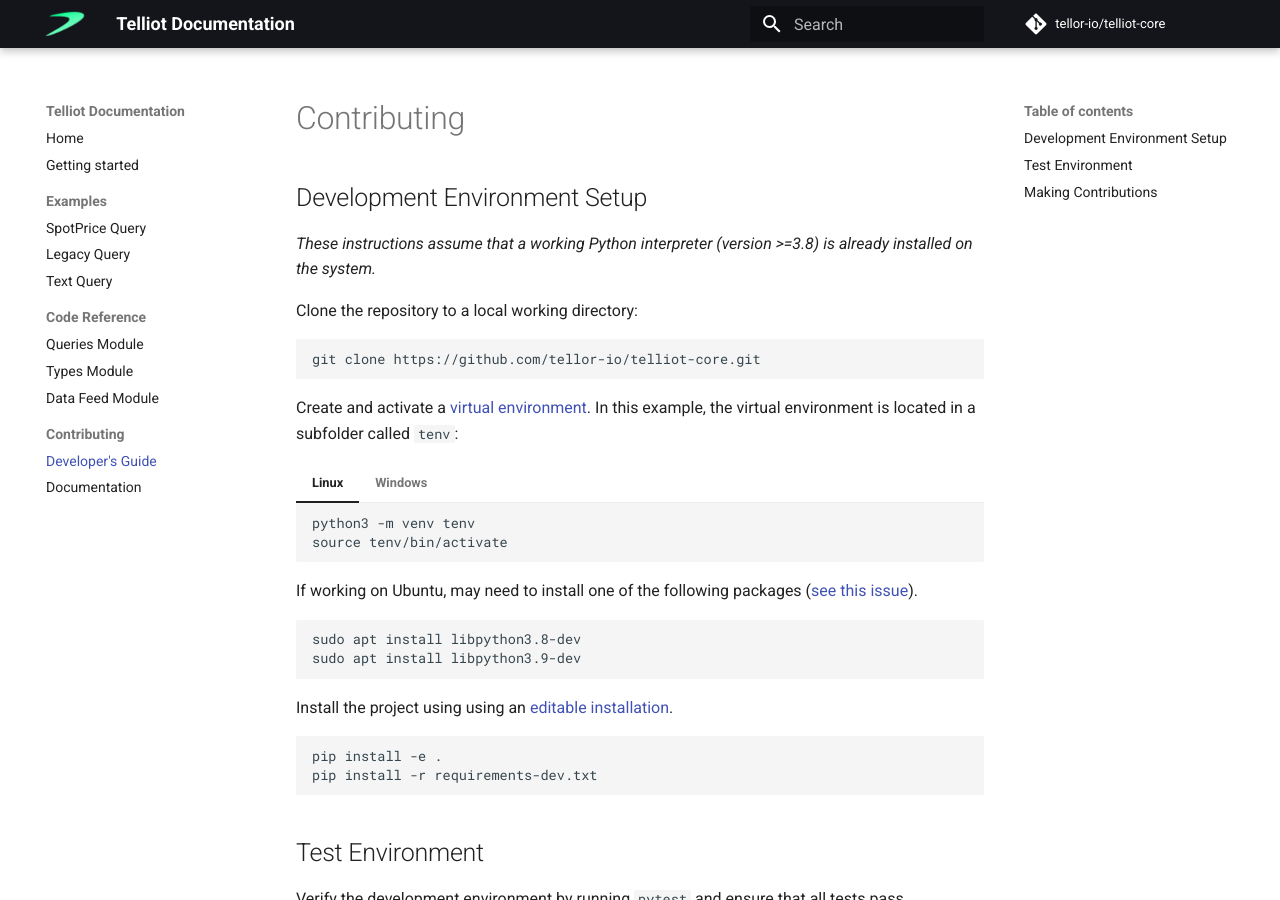
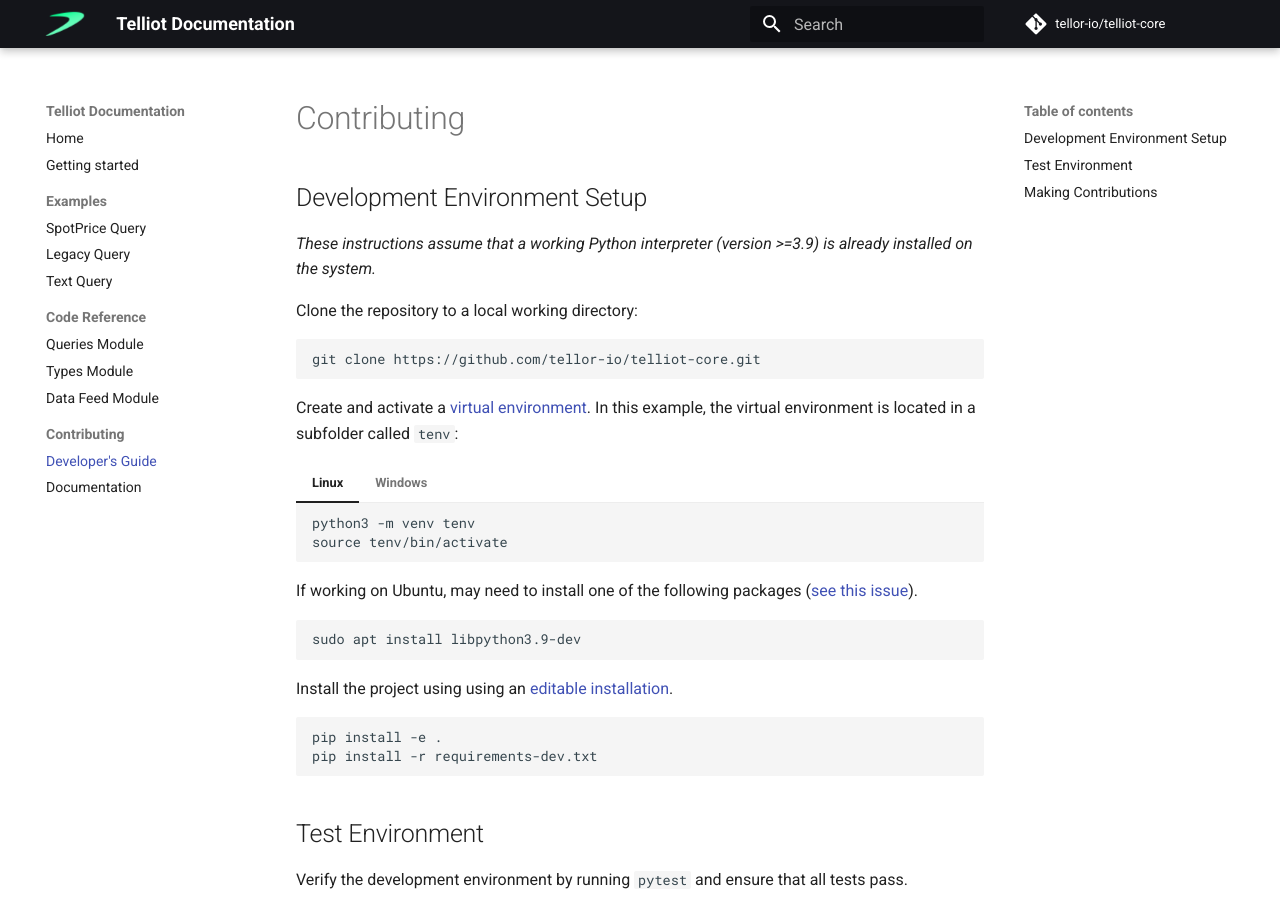
Before and after one commit to tellor-io/telliot-core, an MkDocs documentation site: the page built from docs/contributing.md, in a window 1280 px wide and 900 px high. Built offline with MkDocs 1.6.1 and Material for MkDocs 9.7.7, drawn with Linux system fonts in a browser that asks for light colours; comment, search, counter and statistics services are not loaded.

Commit message:
Remove support for Python 3.8

```diff
--- a/.readthedocs.yaml
+++ b/.readthedocs.yaml
@@ -9,7 +9,7 @@ version: 2
 build:
   os: ubuntu-20.04
   tools:
-    python: "3.8"
+    python: "3.9"
 
 # Build documentation in the docs/ directory with Sphinx
 sphinx:
--- a/docs/contributing.md
+++ b/docs/contributing.md
@@ -2,7 +2,7 @@
 
 ## Development Environment Setup
 
-*These instructions assume that a working Python interpreter (version >=3.8)
+*These instructions assume that a working Python interpreter (version >=3.9)
 is already installed on the system.*
 
 Clone the repository to a local working directory:
@@ -28,7 +28,6 @@ located in a subfolder called `tenv`:
 
 If working on Ubuntu, may need to install one of the following packages ([see this issue](https://github.com/ethereum/web3.py/issues/1726)).
 
-    sudo apt install libpython3.8-dev
     sudo apt install libpython3.9-dev
 
 Install the project using using an [editable installation](https://pip.pypa.io/en/stable/reference/pip_install/#editable-installs).
--- a/setup.cfg
+++ b/setup.cfg
@@ -20,7 +20,6 @@ classifiers=
     Topic :: System :: Networking
     Topic :: Office/Business :: Financial
     License :: OSI Approved :: MIT License
-    Programming Language :: Python :: 3.8
     Programming Language :: Python :: 3.9
 license=MIT
 keywords=
@@ -34,7 +33,7 @@ package_dir =
     = src
 include_package_data = True
 packages = find:
-python_requires = >=3.8
+python_requires = >=3.9
 tests_require =
     pytest
     pytest-asyncio
```
Also changed, not shown: 4 other files.
